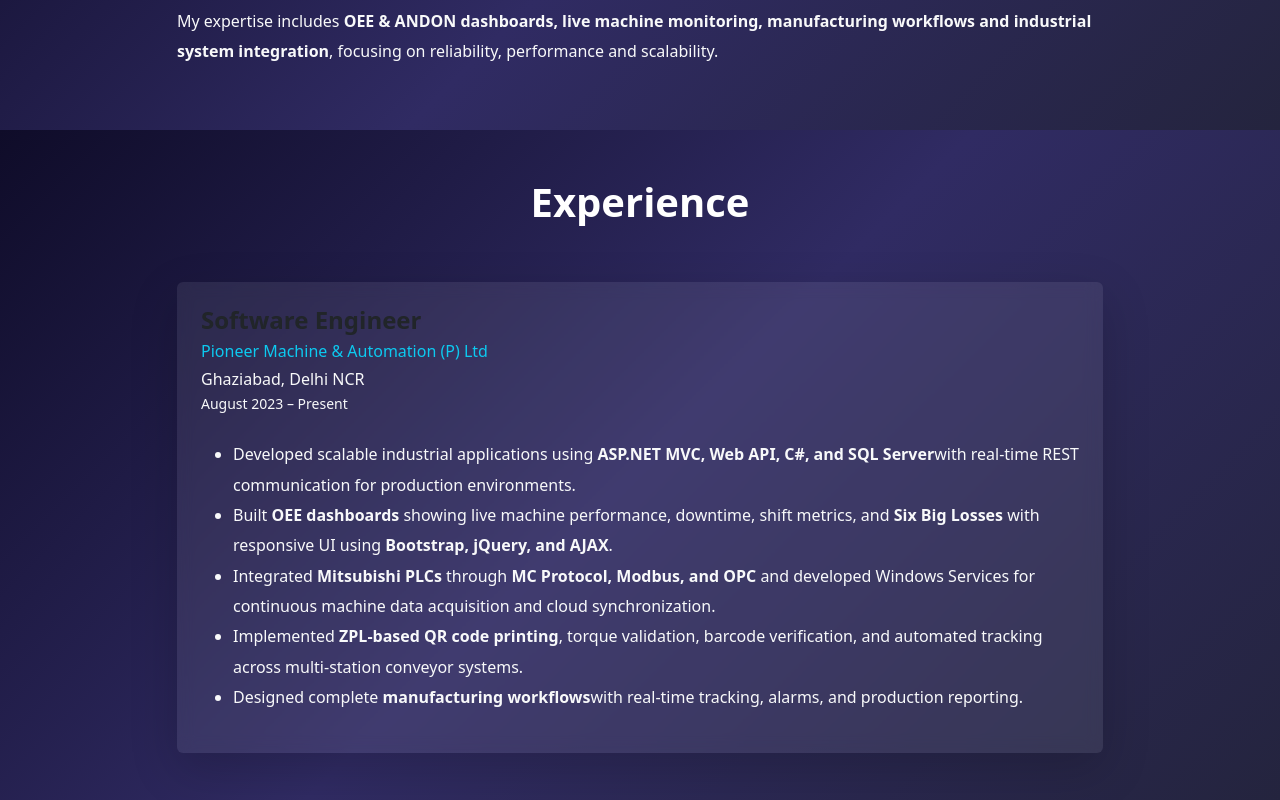
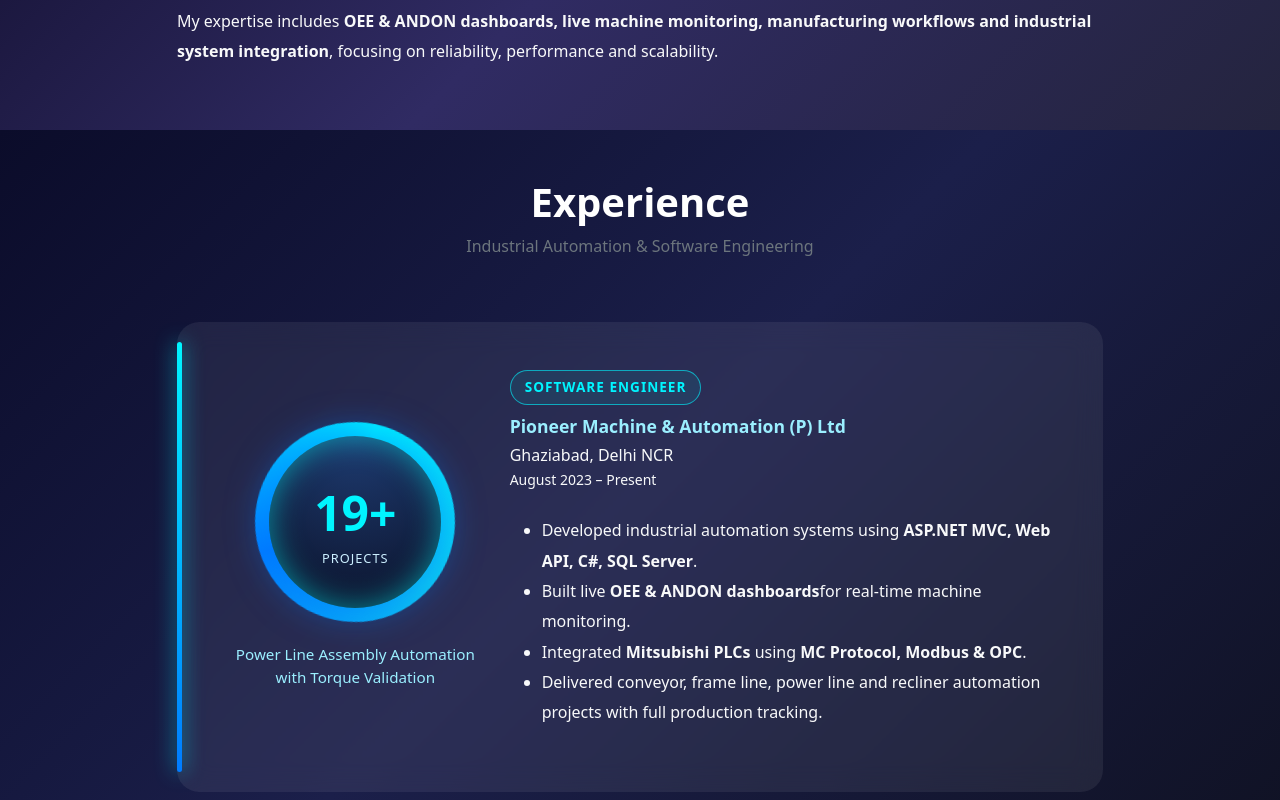
Before and after one commit to Hima322/Pandey-Himanshu, a React (Create React App) app: page / in a window 1280 px wide. Shown: the part 1140-1940 px from the top of the page. Built offline with nearby package versions, Linux system fonts and the light colour scheme.

Commit message:
add experience counter with project

```diff
--- a/src/components/Experience.jsx
+++ b/src/components/Experience.jsx
@@ -1,12 +1,43 @@
 import { Container, Row, Col, Card } from "react-bootstrap";
+import { useEffect, useState } from "react";
 
 export default function Experience() {
+  const [count, setCount] = useState(0);
+  const [projectIndex, setProjectIndex] = useState(0);
+
+  const projects = [
+    "Conveyor 24-Station Automation Line with QR Tracking",
+    "Frame Line Automation with PLC & Real-Time Monitoring",
+    "Power Line Assembly Automation with Torque Validation",
+    "Recliner Line Production System with Barcode Verification",
+  ];
+
+  // Counter
+  useEffect(() => {
+    let current = 0;
+    const end = 19;
+    const timer = setInterval(() => {
+      current++;
+      setCount(current);
+      if (current === end) clearInterval(timer);
+    }, 70);
+    return () => clearInterval(timer);
+  }, []);
+
+  // Project text rotate
+  useEffect(() => {
+    const textTimer = setInterval(() => {
+      setProjectIndex((prev) => (prev + 1) % projects.length);
+    }, 2500);
+    return () => clearInterval(textTimer);
+  }, []);
+
   return (
     <section
       id="experience"
       className="py-5 text-white"
       style={{
-        background: "linear-gradient(135deg, #0f0c29, #302b63, #24243e)",
+        background: "linear-gradient(135deg, #0b0c2a, #1b1f4a, #101224)",
       }}
     >
       <Container>
@@ -14,78 +45,202 @@
         <Row className="text-center mb-5">
           <Col>
             <h2 className="fw-bold display-6">Experience</h2>
-
+            <p className="text-secondary">
+              Industrial Automation & Software Engineering
+            </p>
           </Col>
         </Row>
 
-        {/* Experience Card */}
         <Row className="justify-content-center">
-          <Col md={10}>
+          <Col lg={10}>
             <Card
-              className="border-0 shadow-lg"
+              className="border-0 position-relative experience-card"
               style={{
-                background: "rgba(255,255,255,0.08)",
-                backdropFilter: "blur(8px)",
+                background: "rgba(255,255,255,0.07)",
+                backdropFilter: "blur(14px)",
+                borderRadius: "22px",
               }}
             >
-              <Card.Body className="p-4">
-                {/* Role */}
-                <h4 className="fw-semibold mb-1">
+              <Card.Body className="p-4 p-md-5">
+                <Row className="align-items-center">
+                  {/* Left Counter */}
+                  <Col
+                    xs={12}
+                    md={4}
+                    className="d-flex flex-column align-items-center mb-4 mb-md-0"
+                  >
+                    <div className="counter-wrapper">
+                      <div className="counter-ring"></div>
+                      <div className="counter-circle">
+                        <span className="counter-number">{count}+</span>
+                        <span className="counter-label">Projects</span>
+                      </div>
+                    </div>
+
+                    <div className="project-text mt-4 text-center">
+                      {projects[projectIndex]}
+                    </div>
+                  </Col>
+
+                  {/* Right Content */}
+                  <Col xs={12} md={8}>
+                    {/* 🔥 Role Badge */}
+                    <div className="role-badge mb-2">
                       Software Engineer
-                </h4>
+                    </div>
 
-                {/* Company */}
-                <p className="text-info mb-1">
+                    <p className="company-name mb-1">
                       Pioneer Machine & Automation (P) Ltd
                     </p>
 
-                {/* Location & Duration */}
                     <p className="text-light mb-4">
                       Ghaziabad, Delhi NCR <br />
                       <small>August 2023 – Present</small>
                     </p>
 
-                {/* Responsibilities */}
-                <ul
-                  className="text-light"
-                  style={{ lineHeight: "1.9" }}
-                >
+                    <ul className="text-light experience-list">
                       <li>
-                    Developed scalable industrial applications using
-                    <strong> ASP.NET MVC, Web API, C#, and SQL Server</strong>
-                    with real-time REST communication for production environments.
+                        Developed industrial automation systems using
+                        <strong> ASP.NET MVC, Web API, C#, SQL Server</strong>.
                       </li>
-
                       <li>
-                    Built <strong>OEE dashboards</strong> showing live machine
-                    performance, downtime, shift metrics, and
-                    <strong> Six Big Losses</strong> with responsive UI using
-                    <strong> Bootstrap, jQuery, and AJAX</strong>.
+                        Built live <strong>OEE & ANDON dashboards</strong>
+                        for real-time machine monitoring.
                       </li>
-
                       <li>
-                    Integrated <strong>Mitsubishi PLCs</strong> through
-                    <strong> MC Protocol, Modbus, and OPC</strong> and developed
-                    Windows Services for continuous machine data acquisition and
-                    cloud synchronization.
+                        Integrated <strong>Mitsubishi PLCs</strong> using
+                        <strong> MC Protocol, Modbus & OPC</strong>.
                       </li>
-
                       <li>
-                    Implemented <strong>ZPL-based QR code printing</strong>,
-                    torque validation, barcode verification, and automated
-                    tracking across multi-station conveyor systems.
-                  </li>
-
-                  <li>
-                    Designed complete <strong>manufacturing workflows</strong>
-                    with real-time tracking, alarms, and production reporting.
+                        Delivered conveyor, frame line, power line and recliner
+                        automation projects with full production tracking.
                       </li>
                     </ul>
+                  </Col>
+                </Row>
               </Card.Body>
             </Card>
           </Col>
         </Row>
       </Container>
+
+      {/* 🎨 Styles */}
+      <style>
+        {`
+        /* Side Frame */
+        .experience-card::before {
+          content: "";
+          position: absolute;
+          left: 0;
+          top: 20px;
+          bottom: 20px;
+          width: 5px;
+          background: linear-gradient(180deg, #00f5ff, #007bff);
+          border-radius: 10px;
+          box-shadow: 0 0 20px rgba(0,245,255,0.8);
+        }
+
+        .role-badge {
+          display: inline-block;
+          padding: 6px 14px;
+          font-size: 0.85rem;
+          font-weight: 600;
+          letter-spacing: 1px;
+          text-transform: uppercase;
+          color: #00f5ff;
+          border: 1px solid rgba(0,245,255,0.6);
+          border-radius: 20px;
+          background: rgba(0,245,255,0.08);
+        }
+
+        .company-name {
+          font-size: 1.1rem;
+          font-weight: 600;
+          color: #9befff;
+        }
+
+        .counter-wrapper {
+          position: relative;
+          width: 200px;
+          height: 200px;
+        }
+
+        .counter-ring {
+          position: absolute;
+          inset: 0;
+          border-radius: 50%;
+          background: conic-gradient(#00f5ff, #0dcaf0, #007bff, #00f5ff);
+          animation: spin 6s linear infinite;
+        }
+
+        .counter-circle {
+          position: absolute;
+          inset: 14px;
+          border-radius: 50%;
+          background: radial-gradient(circle at top, #1e3c72, #0b1026);
+          display: flex;
+          flex-direction: column;
+          align-items: center;
+          justify-content: center;
+          box-shadow: inset 0 0 30px rgba(0,255,255,0.5),
+                      0 0 40px rgba(0,123,255,0.7);
+        }
+
+        .counter-number {
+          font-size: 3rem;
+          font-weight: 800;
+          color: #00f5ff;
+        }
+
+        .counter-label {
+          font-size: 0.8rem;
+          letter-spacing: 1px;
+          text-transform: uppercase;
+          color: #ccefff;
+        }
+
+        .project-text {
+          font-size: 0.95rem;
+          color: #9befff;
+          animation: fadeSlide 2.5s ease-in-out infinite;
+          min-height: 40px;
+        }
+
+        .experience-list {
+          line-height: 1.9;
+        }
+
+        @keyframes spin {
+          to { transform: rotate(360deg); }
+        }
+
+        @keyframes fadeSlide {
+          0% { opacity: 0; transform: translateY(10px); }
+          20% { opacity: 1; transform: translateY(0); }
+          80% { opacity: 1; }
+          100% { opacity: 0; transform: translateY(-10px); }
+        }
+
+        @media (max-width: 768px) {
+          .experience-card::before {
+            left: 10px;
+            top: 0;
+            bottom: auto;
+            width: calc(100% - 20px);
+            height: 4px;
+          }
+
+          .counter-wrapper {
+            width: 150px;
+            height: 150px;
+          }
+
+          .counter-number {
+            font-size: 2.2rem;
+          }
+        }
+        `}
+      </style>
     </section>
   );
 }
```
Lines whose indentation alone changed are shown as unchanged.
